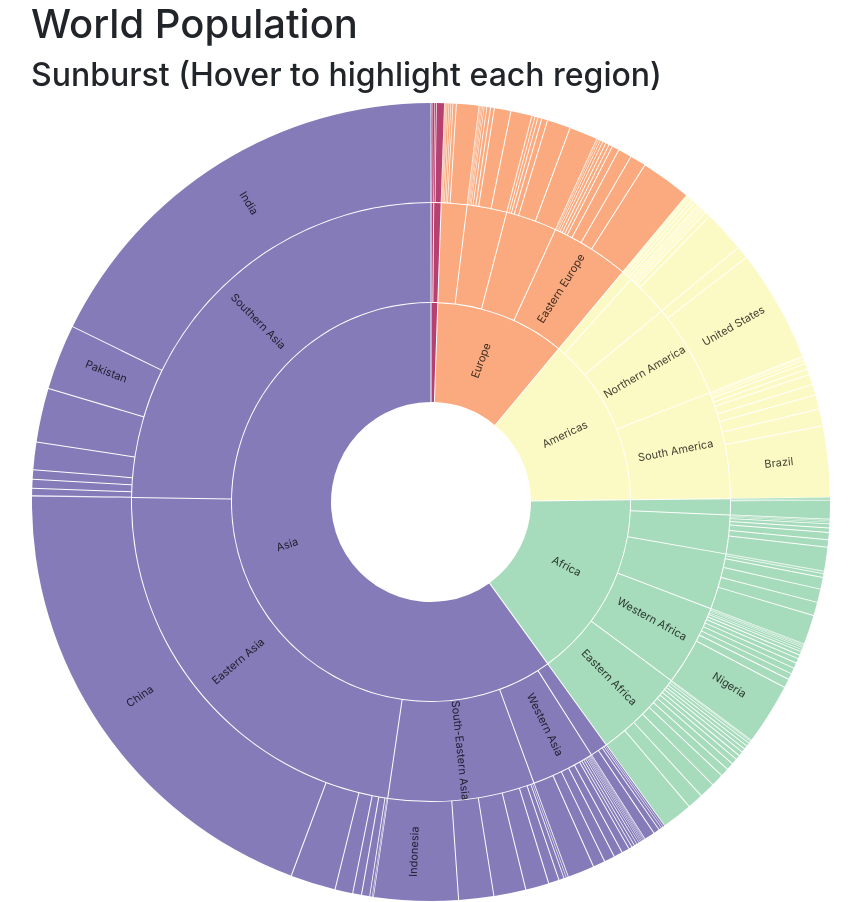
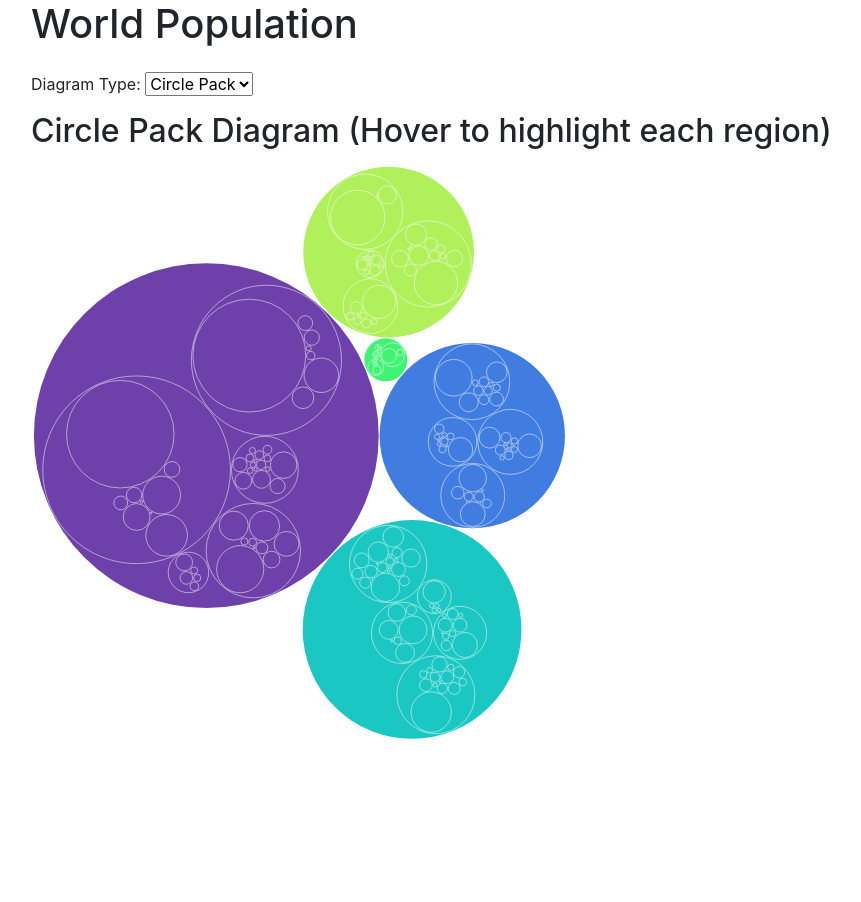
Before and after one commit to The-Fifth-Team/the-fifth, a Vue app: page /#/ in a window 1280 px wide. Shown: the whole page, without its empty margins (134-995 px from the left). After the commit the page ends 800 px from the top, so only its background shows below. Built offline with nearby package versions, Linux system fonts and the light colour scheme; what vuesax would draw is missing.

Commit message:
charts are ready

```diff
--- /dev/null
+++ b/src/components/CirclePack.vue
@@ -0,0 +1,74 @@
+<script>
+import { eventBus } from '../main'
+
+export default {
+  props: {
+    data: { type: Object, required: true },
+    width: { type: Number, required: true },
+    height: { type: Number, required: true }
+  },
+  computed: {
+    parents() {
+      return this.data.descendants().filter(d => d.depth === 1)
+    }
+  },
+  methods: {
+    openTooltip(item, event) {
+      const label = 'Population: '
+      eventBus.$emit('openTooltip', { item, event, label })
+    },
+    closeTooltip(event) {
+      eventBus.$emit('closeTooltip', { event })
+    },
+    mouseOverChildren(item, event) {
+      this.openTooltip(item, event)
+      event.target.style.fill = 'rgba(0, 0, 0, .25)'
+      event.target.style.stroke = 'rgba(255, 255, 255, .75)'
+    },
+    mouseOutChildren(event) {
+      this.closeTooltip(event)
+      event.target.style.fill = 'rgba(0, 0, 0, 0)'
+      event.target.style.stroke = 'rgba(255, 255, 255, .5)'
+    }
+  }
+}
+</script>
+
+<template>
+  <div class="circle-pack">
+    <h2>Circle Pack Diagram (Hover to highlight each region)</h2>
+    <svg
+      :viewBox="`0, 0 ${width} ${height}`"
+      :width="width"
+      :height="height"
+    >
+      <circle
+        v-for="(item, i) in parents"
+        :key="`c${i}`"
+        :r="item.r"
+        :cx="item.x"
+        :cy="item.y"
+        :fill="item.color"
+        @mouseover="openTooltip(item, $event)"
+        @mouseout="closeTooltip($event)"
+      />
+      <circle
+        v-for="(item, i) in data.descendants().filter(d => d.depth >= 2)"
+        :key="`s${i}`"
+        :class="$style.child"
+        :r="item.r"
+        :cx="item.x"
+        :cy="item.y"
+        @mouseover="mouseOverChildren(item, $event)"
+        @mouseout="mouseOutChildren($event)"
+      />
+    </svg>
+  </div>
+</template>
+
+<style module>
+.child {
+  fill: rgba(0, 0, 0, 0);
+  stroke: rgba(255, 255, 255, 0.5);
+}
+</style>
--- /dev/null
+++ b/src/components/TreeMap.vue
@@ -0,0 +1,75 @@
+<script>
+import { eventBus } from '../main'
+import * as d3 from 'd3'
+
+export default {
+  props: {
+    data: { type: Object, required: true },
+    width: { type: Number, required: true },
+    height: { type: Number, required: true }
+  },
+  computed: {
+    parents() {
+      return this.data.descendants().filter(d => d.depth === 2)
+    },
+    children() {
+      return this.data.descendants().filter(d => d.depth > 2)
+    },
+    colors() {
+      return d3.quantize(d3.interpolateSpectral, this.parents.length)
+    }
+  },
+  methods: {
+    openTooltip(item, event) {
+      const label = 'Population: '
+      eventBus.$emit('openTooltip', { item, event, label })
+      event.target.style.fill = 'rgba(0, 0, 0, .25)'
+      event.target.style.stroke = 'rgba(255, 255, 255, .5)'
+    },
+    closeTooltip(event) {
+      eventBus.$emit('closeTooltip', { event })
+      event.target.style.fill = 'rgba(0, 0, 0, 0)'
+      event.target.style.stroke = 'rgba(255, 255, 255, .3)'
+    }
+  }
+}
+</script>
+
+<template>
+  <div class="visualization">
+    <h2>Treemap Diagram (Hover to highlight each region)</h2>
+    <svg
+      :viewBox="`0, 0 ${width} ${height}`"
+      :width="width"
+      :height="height"
+    >
+      <rect
+        v-for="(item, i) in parents"
+        :key="`p${i}`"
+        :x="item.x0"
+        :y="item.y0"
+        :width="(item.x1 - item.x0)"
+        :height="(item.y1 - item.y0)"
+        :fill="colors[i]"
+      />
+      <rect
+        v-for="(item, i) in children"
+        :key="`c${i}`"
+        :class="$style.child"
+        :x="item.x0"
+        :y="item.y0"
+        :width="(item.x1 - item.x0)"
+        :height="(item.y1 - item.y0)"
+        @mouseover="openTooltip(item, $event)"
+        @mouseout="closeTooltip($event)"
+      />
+    </svg>
+  </div>
+</template>
+
+<style module>
+.child {
+  fill: transparent;
+  stroke: rgba(255, 255, 255, 0.3);
+}
+</style>
--- a/src/pages/WorldPopulation.vue
+++ b/src/pages/WorldPopulation.vue
@@ -1,12 +1,18 @@
 <script>
-import * as d3 from 'd3'
-import ToolTip from '../components/ToolTip'
-import Sunburst from '../components/charts/Sunburst'
+import * as d3 from 'd3';
+import DiagramSelect from '../components/DiagramSelect';
+import ToolTip from '../components/ToolTip';
+import Sunburst from '../components/charts/Sunburst';
+import TreeMap from '../components/TreeMap';
+import CirclePack from '../components/CirclePack';
 
 export default {
   components: {
     ToolTip,
-    Sunburst
+    Sunburst,
+    DiagramSelect,
+    CirclePack,
+    TreeMap
   },
   data() {
     return {
@@ -52,16 +58,7 @@ export default {
         i++
       })
     },
-    // `hsl(${(360 / count) * i}, 70%, 50%)`
     partition() {
-      // https://github.com/d3/d3-hierarchy/blob/master/README.md#partition
-      /*
-      partition adds:
-      node.x0 - the left edge of the rectangle
-      node.y0 - the top edge of the rectangle
-      node.x1 - the right edge of the rectangle
-      node.y1 - the bottom edge of the rectangle
-      */
       let i = -1
       let colors = this.colors
       let h = d3.hierarchy(this.nestedData, v => v.values)
@@ -1496,20 +1493,23 @@ export default {
   <div :class="$style.population">
     <ToolTip />
     <h1>World Population</h1>
-    <!-- <DiagramSelect
+    <DiagramSelect
       v-model="selected"
       v-bind="{ select }"
-    /> -->
-    <!--
+    />
+
+    <TreeMap
+      v-if="selected === 'treemap'"
+      v-bind="{ data: treemap, width, height }"
+    />
+
     <CirclePack
       v-if="selected === 'pack'"
       v-bind="{ data: pack, width, height }"
     />
-    <TreeMap
-      v-if="selected === 'treemap'"
-      v-bind="{ data: treemap, width, height }"
-    />  -->
+
     <Sunburst
+      v-if="selected === 'sunburst'"
       v-bind="{ data: partition, radius }"
     />
   </div>
```
